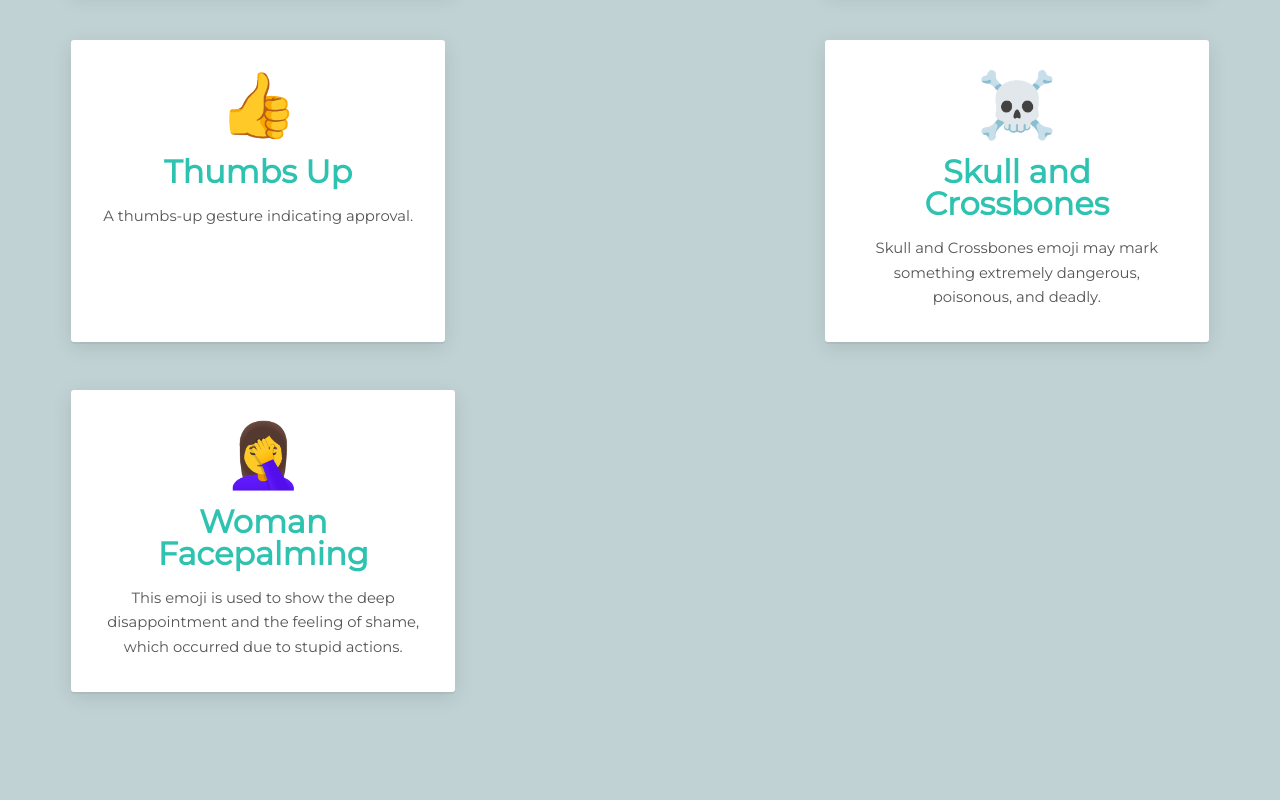
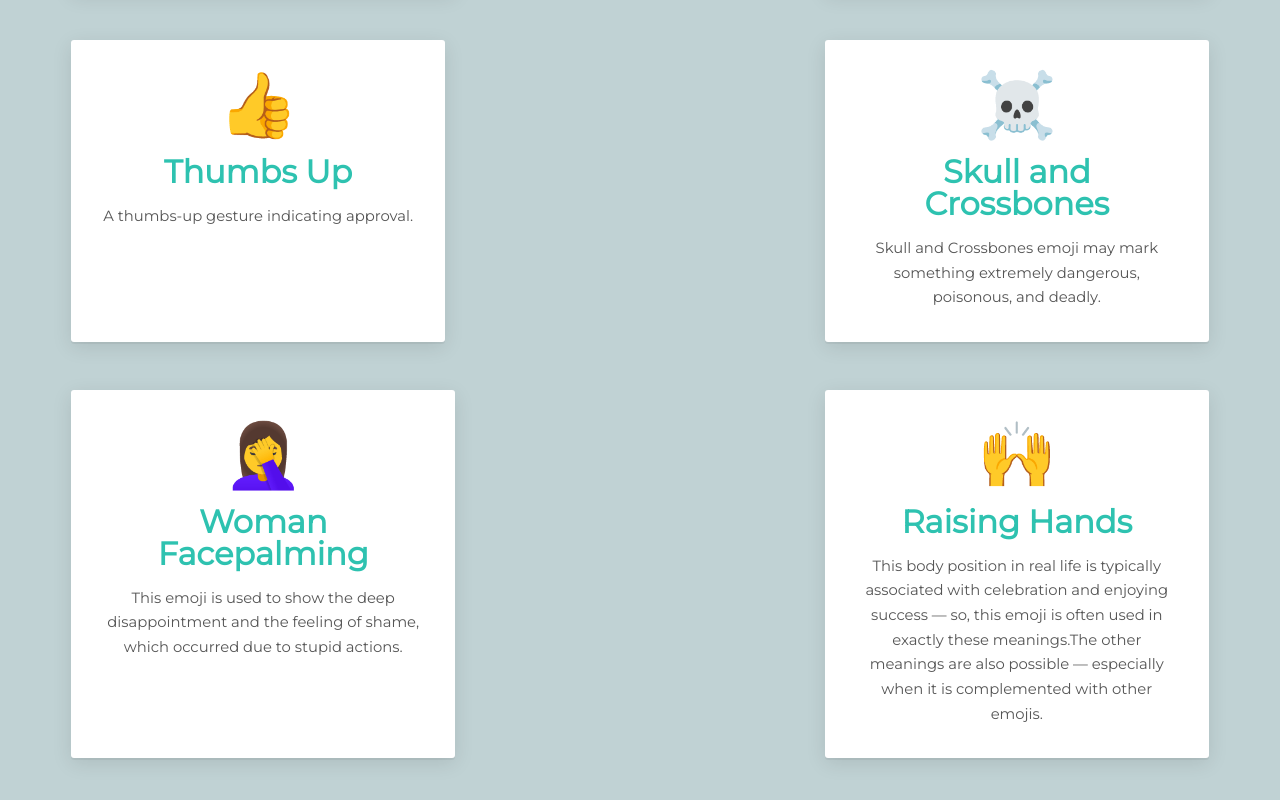
Before and after one commit to Nishkarsh01/The-Emojis-Wiki, a React (Create React App) app: page / in a window 1280 px wide. Shown: the part 1675-2475 px from the top of the page. Built offline with nearby package versions, Linux system fonts and the light colour scheme.

Commit message:
Update emojipedia.js

```diff
--- a/src/emojipedia.js
+++ b/src/emojipedia.js
@@ -75,6 +75,13 @@ const emojipedia = [
     name: "Woman Facepalming",
     meaning:
       "This emoji is used to show the deep disappointment and the feeling of shame, which occurred due to stupid actions."
+  },
+   {
+    id: 12,
+    emoji: "🙌",
+    name: "Raising Hands",
+    meaning:
+      "This body position in real life is typically associated with celebration and enjoying success — so, this emoji is often used in exactly these meanings.The other meanings are also possible — especially when it is complemented with other emojis."
   }
 
 ];
```
